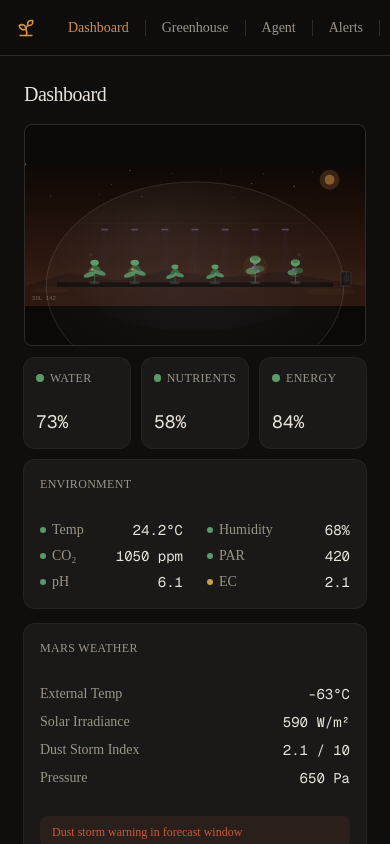
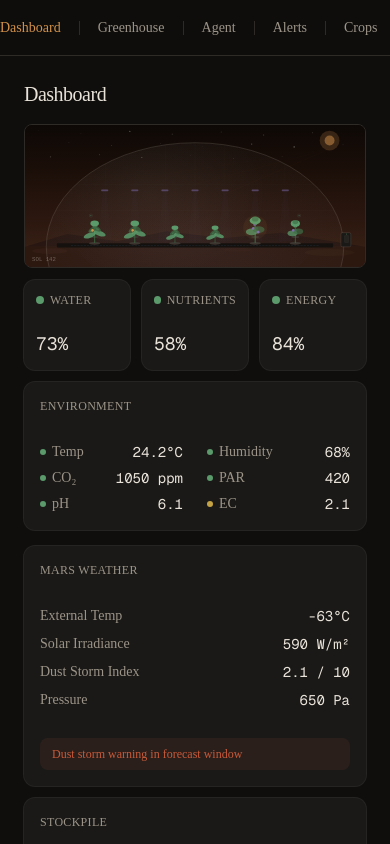
Before and after one commit to nattergabriel/oasis-greenhouse, a Next.js app in the folder frontend/: page /dashboard in a window 390 px wide. Shown: the top 844 px of the page. Built offline with nearby package versions, Linux system fonts and the light colour scheme.

Commit message:
fix: dashboard stretch component

```diff
--- a/frontend/src/app/dashboard/page.tsx
+++ b/frontend/src/app/dashboard/page.tsx
@@ -24,14 +24,14 @@ export default function DashboardPage() {
       <h1 className="text-xl font-medium tracking-tight">Dashboard</h1>
 
       {/* Row 1: Greenhouse visualization (left) + Live stats (right) */}
-      <div className="grid grid-cols-1 gap-3 lg:grid-cols-2">
+      <div className="grid grid-cols-1 gap-3 lg:grid-cols-2" style={{ alignItems: "stretch" }}>
         {/* Animated greenhouse — clickable to /greenhouse */}
         <Link href="/greenhouse" className="block hover:opacity-95 transition-opacity">
           <GreenhouseCrossSection compact />
         </Link>
 
         {/* Companion panel: resources + sensors at a glance */}
-        <div className="space-y-3">
+        <div className="flex flex-col gap-3">
           {/* Resource meters */}
           <div className="grid grid-cols-3 gap-3">
             <MetricCard label="Water" value={`${Math.round(resources.waterReservePercent)}%`} status={resources.waterReservePercent > 50 ? "healthy" : resources.waterReservePercent > 25 ? "warning" : "critical"} />
@@ -40,7 +40,7 @@ export default function DashboardPage() {
           </div>
 
           {/* Compact sensor readings */}
-          <Card className="p-4">
+          <Card className="p-4 flex-1">
             <span className="text-xs uppercase tracking-wide text-muted-foreground">Environment</span>
             <div className="mt-3 grid grid-cols-2 gap-x-6 gap-y-1.5">
               <SensorRow label="Temp" value={`${sensor.temperature.value}°C`} status={sensor.temperature.status} />
--- a/frontend/src/components/greenhouse-cross-section.tsx
+++ b/frontend/src/components/greenhouse-cross-section.tsx
@@ -257,11 +257,11 @@ export function GreenhouseCrossSection({ compact = false }: { compact?: boolean
   const plantAreaW = domeW - 80;
 
   return (
-    <div className="rounded-lg overflow-hidden border border-border bg-[#0a0908]">
+    <div className="rounded-lg overflow-hidden border border-border bg-[#0a0908] h-full">
       <svg
         viewBox={`0 0 ${viewW} ${viewH}`}
         className="w-full"
-        style={{ display: "block", height: compact ? "220px" : "280px" }}
+        style={{ display: "block", height: compact ? "100%" : "280px" }}
         preserveAspectRatio="xMidYMid meet"
       >
         <defs>
--- a/frontend/src/components/layout/navbar.tsx
+++ b/frontend/src/components/layout/navbar.tsx
@@ -1,17 +1,13 @@
 "use client";
 
-import { useState } from "react";
 import Link from "next/link";
-import { Sprout } from "lucide-react";
 import {
   DropdownMenu,
   DropdownMenuContent,
   DropdownMenuItem,
   DropdownMenuTrigger,
 } from "@/components/ui/dropdown-menu";
-import { Badge } from "@/components/ui/badge";
 import { Progress } from "@/components/ui/progress";
-import { Separator } from "@/components/ui/separator";
 import { NavLink } from "./nav-link";
 import { useSimulation } from "@/providers/simulation-provider";
 import { StatusPopover } from "./status-popover";
@@ -25,28 +21,23 @@ export function Navbar() {
 
   return (
     <nav className="fixed top-0 left-0 right-0 z-50 h-14 border-b border-border bg-background/95 backdrop-blur supports-[backdrop-filter]:bg-background/80">
-      <div className="flex h-full items-center gap-1 px-4">
-        {/* Logo */}
-        <Link href="/dashboard" className="flex items-center gap-2 mr-4">
-          <Sprout className="h-5 w-5 text-primary" />
-        </Link>
-
+      <div className="mx-auto flex h-full w-full max-w-7xl items-center">
         {/* Main Nav — text only, separated by vertical dividers */}
-        <div className="flex items-center">
+        <div className="flex items-center -ml-3">
           <NavLink href="/dashboard" label="Dashboard" />
-          <Separator orientation="vertical" className="mx-1 h-4" />
+          <Divider />
           <NavLink href="/greenhouse" label="Greenhouse" />
-          <Separator orientation="vertical" className="mx-1 h-4" />
+          <Divider />
           <NavLink href="/agent" label="Agent" />
-          <Separator orientation="vertical" className="mx-1 h-4" />
+          <Divider />
           <NavLink href="/alerts" label="Alerts" />
-          <Separator orientation="vertical" className="mx-1 h-4" />
+          <Divider />
           <NavLink href="/crops" label="Crops" />
-          <Separator orientation="vertical" className="mx-1 h-4" />
+          <Divider />
           <NavLink href="/nutrition" label="Nutrition" />
-          <Separator orientation="vertical" className="mx-1 h-4" />
+          <Divider />
           <NavLink href="/forecasting" label="Forecast" />
-          <Separator orientation="vertical" className="mx-1 h-4" />
+          <Divider />
 
           {/* Admin Dropdown */}
           <DropdownMenu>
@@ -112,3 +103,9 @@ export function Navbar() {
     </nav>
   );
 }
+
+function Divider() {
+  return (
+    <div className="mx-1.5 w-px h-3.5 bg-border self-center" />
+  );
+}
```
